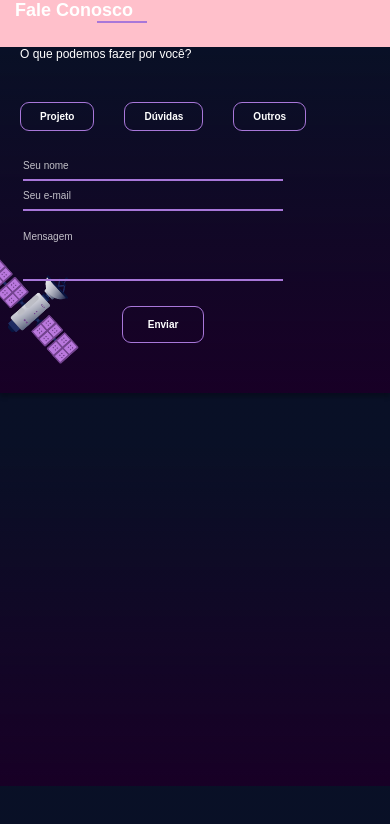
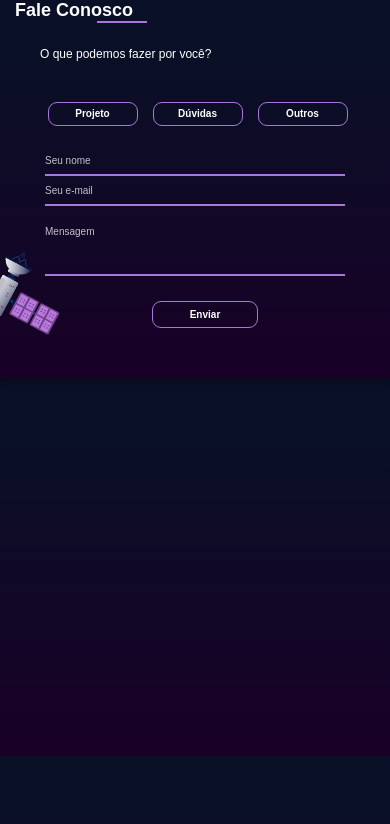
Before and after one commit to nicollecnunes/site-voluta, a React (Create React App) app: page / in a window 390 px wide. Shown: the top 824 px of the page. Built offline with nearby package versions, Linux system fonts and the light colour scheme.

Commit message:
Ajuste Fale Conosco

```diff
--- a/src/components/faleconosco/faleconosco.js
+++ b/src/components/faleconosco/faleconosco.js
@@ -20,7 +20,8 @@ export default function FaleConoscoJS() {
                         <p> O que podemos fazer por você? </p>
                         <div class="centralizar">
                             <div class="botoes">
-                                <a href="#" class="botaopadrao">Projeto</a>
+                                <a href="#" class="botaopadrao" id="proj-primeiro">Quero um Projeto</a>
+                                <a href="#" class="botaopadrao" id="proj-segundo">Projeto</a>
                                 <a href="#" class="botaopadrao">Dúvidas</a>
                                 <a href="#" class="botaopadrao">Outros</a>
 
--- a/src/components/faleconosco/style.css
+++ b/src/components/faleconosco/style.css
@@ -4,7 +4,6 @@
 
 .faleconosco .titulopadrao{
     padding-left: 422px;
-    background-color: pink;
 }
 
 .faleconosco .titulopadrao hr{
@@ -41,9 +40,15 @@
 
 .faleconosco .container1 .contform .botoes .botaopadrao{
 	font: 13px "Montserrat", sans-serif;
-	padding:12px 75px;
+	padding:12px 10px;
 	font-weight: bold;
 	margin-right: 60px;
+	width: 192.64px;
+	height: 42.64px;
+}
+
+#proj-segundo{
+	display: none;
 }
 
 .faleconosco .container1 .contform .formularioesp{
@@ -98,7 +103,9 @@
 		z-index: 1;
 		padding-right:0px;
 		position: absolute;
-		margin-top: 120px;
+		margin-top: 100px;
+		margin-left: -45px;
+		transform: rotate(-20deg);
 	}
 
 	.faleconosco .container1 .satelite img{
@@ -119,6 +126,15 @@
 		z-index: 2;
 		padding-left: 20px;
 		font: 12px "Poppins", sans-serif;
+		display: flex;
+		flex-direction: column;
+		justify-content: center;
+
+		width: 100%;
+	}
+
+	.faleconosco .container1 .contform p{
+		padding-left: 20px;
 	}
 
 	.faleconosco .container1 .contform .botoes{
@@ -127,13 +143,24 @@
 
 	.faleconosco .container1 .contform .botoes .botaopadrao{
 		font: 10px "Montserrat", sans-serif;
-		padding:8px 19px;
+		padding: 5px 5px;
 		font-weight: bold;
 		margin-right: 0px;
+		width: 90px;
+		height: 24px;
+	}
+
+	#proj-segundo{
+		display: inline;
+		margin-left: -15px;
+	}
+
+	#proj-primeiro{
+		display: none;
 	}
 
 	.faleconosco .container1 .contform .botoes .botaopadrao + .botaopadrao{
-		margin-left: 30px;
+		margin-left: 15px;
 	}
 
 	.faleconosco .container1 .contform .formularioesp{
@@ -153,15 +180,15 @@
 		color: white;
 	    border-bottom: 2px solid #A877D9;
 	    margin-right: 20px;
-	    width: 260px;
+	    width: 300px;
 		height: 30px;
 		font: 10px "Poppins", sans-serif;
 	}
 
 	.faleconosco .container1 .contform .formularioesp2 .input{
-		width: 260px;
+		width: 300px;
 		height: 50px;
-		margin-top: 30px;
+		margin-top: 50px;
 		margin-bottom: 10px;
 		margin-top: 20px;
 	}
@@ -174,7 +201,6 @@
 
 	.centralizar .botaopadrao{
 		font: 10px "Montserrat", sans-serif;
-		padding:12px 25px;
 		font-weight: bold;
 		margin-top: 15px;
 
```
